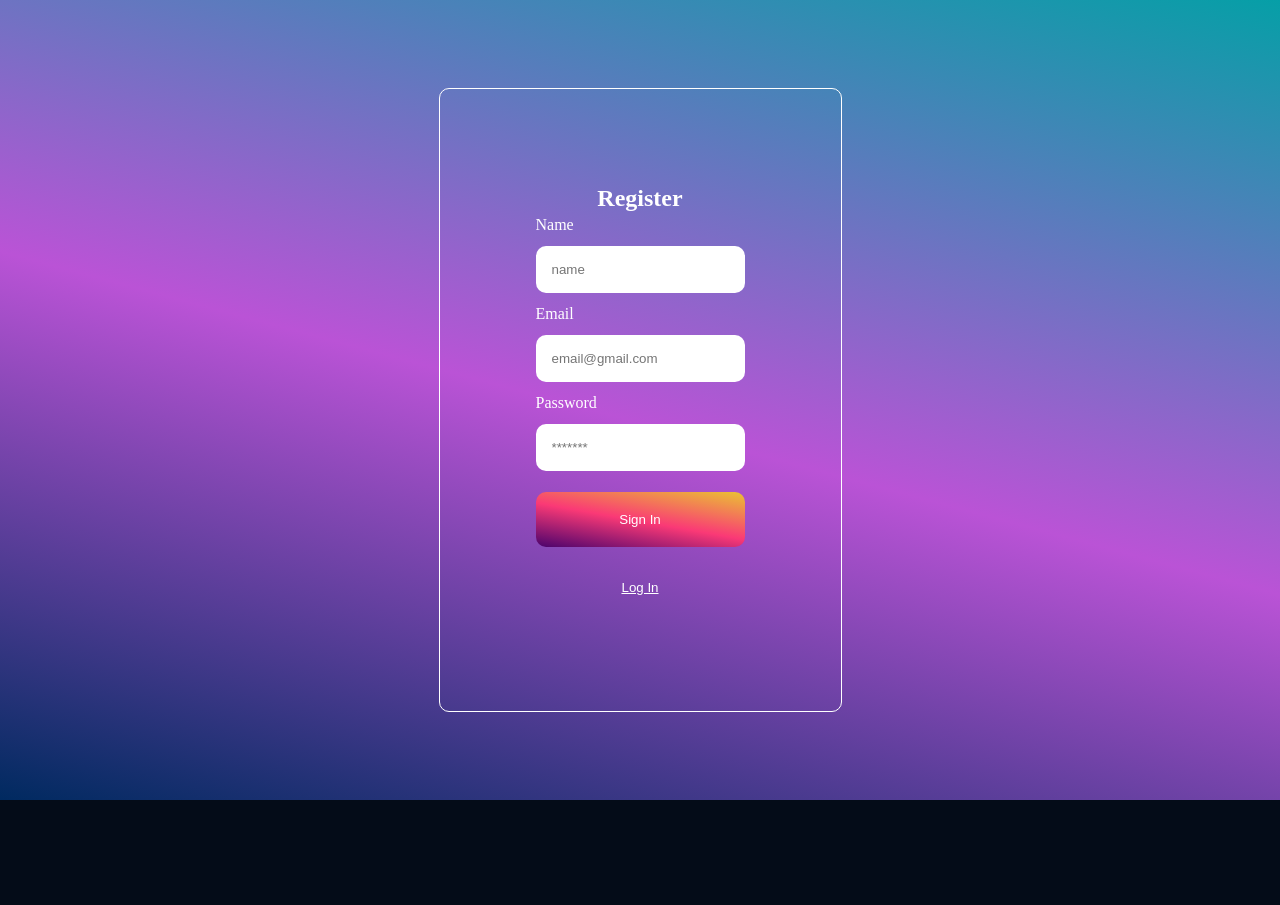
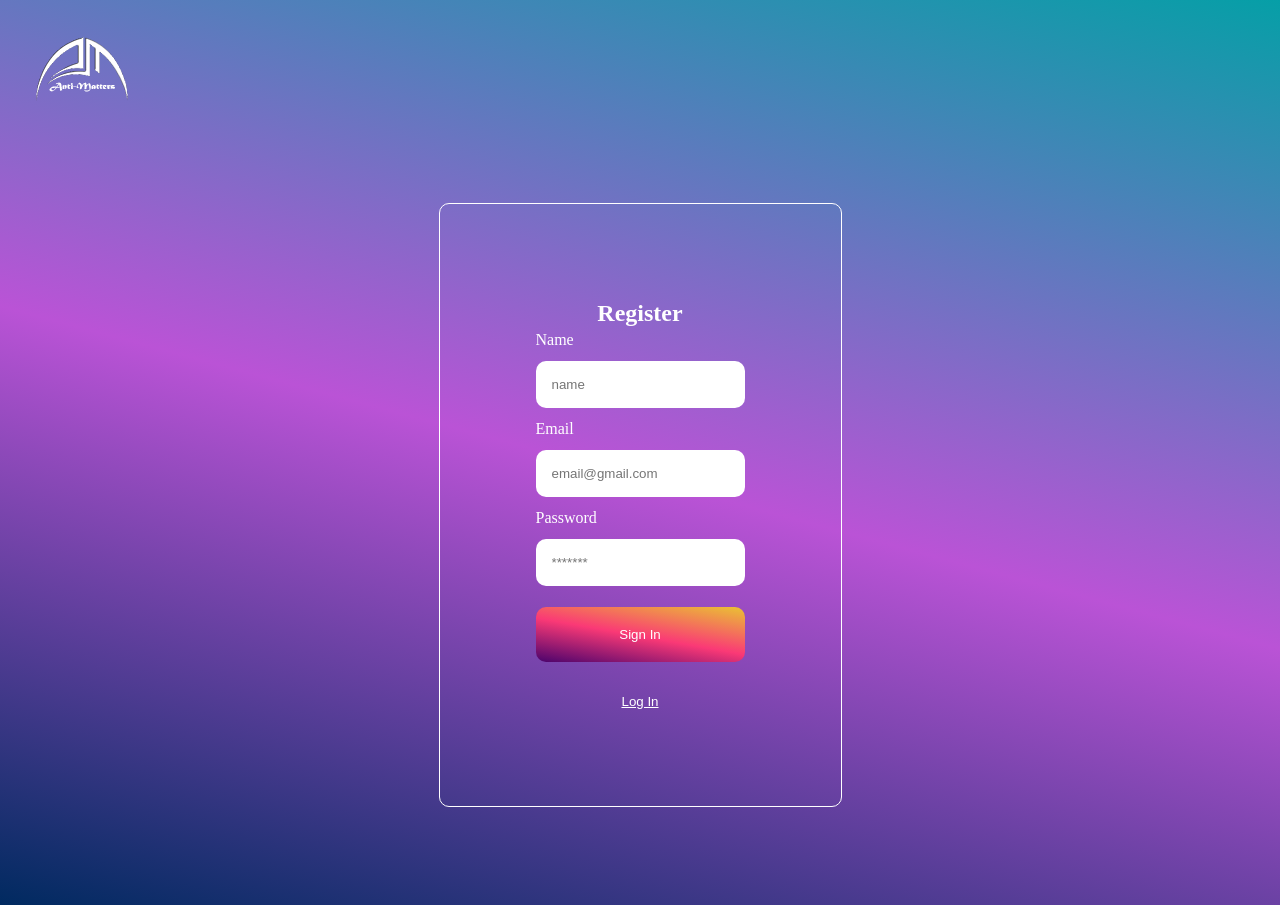
Before and after one commit to sachham-karki/modern-front-end, a React (Create React App) app in the folder app-frontend/: page /register in a window 1280 px wide. Before the commit the page ends 800 px from the top, so only its background shows below. Built offline with nearby package versions, Linux system fonts and the light colour scheme.

Commit message:
Adding links and logo in login pages

```diff
--- a/app-frontend/src/components/login/login.css
+++ /dev/null
@@ -1,57 +0,0 @@
-.App {
-  text-align: center;
-  display: flex;
-  min-height: 100vh;
-  align-items: center;
-  justify-content: center;
-  color: white;
-  /* background-image: linear-gradient(79deg, #4a036c, #fa3976 48%, #eac233); */
-
-  background-image: linear-gradient(15deg, #002a60, #ba53d6 48%, #069fa7);
-}
-
-.auth-form-container,
-.login-form,
-.register-form {
-  display: flex;
-  flex-direction: column;
-}
-
-@media screen and (min-width: 600px) {
-  .auth-form-container {
-    padding: 5rem;
-    border: 1px solid white;
-    border-radius: 10px;
-    margin: 0.5rem;
-  }
-}
-
-label {
-  text-align: left;
-  padding: 0.25rem 0;
-}
-
-input {
-  margin: 0.5rem 0;
-  padding: 1rem;
-  border: none;
-  border-radius: 10px;
-}
-
-button {
-  border: none;
-  /* background-color: #9b078a; */
-  background-image: linear-gradient(10deg, #4a036c, #fa3976 48%, #eac233);
-  padding: 20px;
-  border-radius: 10px;
-  cursor: pointer;
-  color: white;
-  width: 100%;
-  margin-top: 1em;
-}
-
-.link-btn {
-  background: none;
-  color: white;
-  text-decoration: underline;
-}
--- a/app-frontend/src/components/navbar/Navbar.jsx
+++ b/app-frontend/src/components/navbar/Navbar.jsx
@@ -35,7 +35,9 @@ const Navbar = () => {
     <div className="gpt3__navbar">
       <div className="gpt3__navbar-links">
         <div className="gpt3__navbar-links_logo">
-          <img src={finlog} alt="logo" />
+          <Link to="/">
+            <img src={finlog} alt="logo" />
+          </Link>
         </div>
         <div className="gpt3__navbar-links_container">
           <Menu />
--- a/app-frontend/src/components/navbar/navbar.css
+++ b/app-frontend/src/components/navbar/navbar.css
@@ -18,8 +18,8 @@
 }
 
 .gpt3__navbar-links_logo img {
-  width: 50px;
-  height: 34px;
+  width: 100px;
+  height: 69px;
 }
 
 .gpt3__navbar-links_container {
@@ -55,9 +55,6 @@
   cursor: pointer;
 }
 
-.gpt3__navbar-sign p {
-  margin: 1em 5em 0 0;
-}
 .gpt3__navbar-sign p:hover {
   color: rgb(18, 223, 141);
 }
--- a/app-frontend/src/containers/blog/Blog.jsx
+++ b/app-frontend/src/containers/blog/Blog.jsx
@@ -5,7 +5,7 @@ import "./blog.css";
 
 const Blog = () => {
   return (
-    <div className="gpt3__blog section__padding " id="blog">
+    <div className="gpt3__blog section__padding " id="library">
       <div className="gpt3__blog-heading">
         <h1 className="gradient__text">
           A lot is happening, We are blogging about it.
--- a/app-frontend/src/containers/footer/Footer.jsx
+++ b/app-frontend/src/containers/footer/Footer.jsx
@@ -1,8 +1,10 @@
 import React from "react";
 import "./footer.css";
-import gpt3logo from "../../assets/finlog.png";
+import { Link } from "react-router-dom";
+import finlog from "../../assets/finlog.png";
 
 const Footer = () => {
+  const date = new Date();
   return (
     <div className="gpt3__footer section__padding">
       <div className="gpt3__footer-heading">
@@ -15,7 +17,9 @@ const Footer = () => {
       </div>
       <div className="gpt3__footer-links">
         <div className="gpt3__footer-links_logo">
-          <img src={gpt3logo} alt="logo" />
+          <Link to="/">
+            <img src={finlog} alt="logo" />
+          </Link>{" "}
           <p>Anti-Matter Footscray, VIC 3011, All Rights Reserved</p>
         </div>
         <div className="gpt3__footer-links_div">
@@ -39,7 +43,7 @@ const Footer = () => {
         </div>
       </div>
       <div className="gpt3__footer-copyright">
-        <p>"© 2022 Anti-Matter. All rights reserved"</p>
+        <p>"© {date.getFullYear()} Anti-Matter. All rights reserved"</p>
       </div>
     </div>
   );
--- a/app-frontend/src/containers/pages/LoginPage.js
+++ b/app-frontend/src/containers/pages/LoginPage.js
@@ -1,6 +1,8 @@
 import React, { useState } from "react";
 import "./login.css";
 import { Link } from "react-router-dom";
+
+import finlog from "../../assets/finlog.png";
 
 const LoginPage = (props) => {
   const [email, setEmail] = useState("");
@@ -12,6 +14,11 @@ const LoginPage = (props) => {
   };
 
   return (
+    <>
+      <div className="login-register__bg">
+        <Link to="/">
+          <img className="login-register__logo" src={finlog} alt="logo" />
+        </Link>{" "}
         <div className="mainLogin">
           <div className="auth-form-container">
             <h2>Login</h2>
@@ -35,9 +42,10 @@ const LoginPage = (props) => {
                 id="password"
                 name="password"
               />
-          <div className="button">
-            <button type="submit">Log In</button>
-          </div>
+
+              <button className="button-login-register" type="submit">
+                Log In
+              </button>
             </form>
             <Link to="/register">
               <button
@@ -49,6 +57,8 @@ const LoginPage = (props) => {
             </Link>
           </div>
         </div>
+      </div>
+    </>
   );
 };
 
--- a/app-frontend/src/containers/pages/RegisterPage.js
+++ b/app-frontend/src/containers/pages/RegisterPage.js
@@ -1,6 +1,8 @@
 import React, { useState } from "react";
 import "./login.css";
 import { Link } from "react-router-dom";
+
+import finlog from "../../assets/finlog.png";
 const RegisterPage = (props) => {
   const [name, setName] = useState("");
   const [email, setEmail] = useState("");
@@ -11,6 +13,11 @@ const RegisterPage = (props) => {
     console.log(email);
   };
   return (
+    <>
+      <div className="login-register__bg">
+        <Link to="/">
+          <img className="login-register__logo" src={finlog} alt="logo" />
+        </Link>{" "}
         <div className="mainRegister">
           <div className="auth-form-container">
             <h2>Register</h2>
@@ -44,9 +51,11 @@ const RegisterPage = (props) => {
                 id="password"
                 name="password"
               />
-          <div className="button">
-            <button type="submit"> Sign In</button>
-          </div>
+
+              <button className="button-login-register" type="submit">
+                {" "}
+                Sign In
+              </button>
             </form>
             <Link to="/login">
               <button
@@ -58,6 +67,8 @@ const RegisterPage = (props) => {
             </Link>
           </div>
         </div>
+      </div>
+    </>
   );
 };
 
--- a/app-frontend/src/containers/pages/login.css
+++ b/app-frontend/src/containers/pages/login.css
@@ -1,3 +1,6 @@
+.login-register__bg {
+  background-image: linear-gradient(15deg, #002a60, #ba53d6 48%, #069fa7);
+}
 .mainLogin {
   text-align: center;
   display: flex;
@@ -7,7 +10,7 @@
   color: white;
   /* background-image: linear-gradient(79deg, #4a036c, #fa3976 48%, #eac233); */
 
-  background-image: linear-gradient(15deg, #002a60, #ba53d6 48%, #069fa7);
+  /* background-image: linear-gradient(15deg, #002a60, #ba53d6 48%, #069fa7); */
 }
 
 .mainRegister {
@@ -19,7 +22,7 @@
   color: white;
   /* background-image: linear-gradient(79deg, #4a036c, #fa3976 48%, #eac233); */
 
-  background-image: linear-gradient(15deg, #002a60, #ba53d6 48%, #069fa7);
+  /* background-image: linear-gradient(15deg, #002a60, #ba53d6 48%, #069fa7); */
 }
 
 .auth-form-container,
@@ -38,19 +41,31 @@
   }
 }
 
-label {
+.mainRegister label {
   text-align: left;
   padding: 0.25rem 0;
 }
 
-input {
+.mainRegister input {
   margin: 0.5rem 0;
   padding: 1rem;
   border: none;
   border-radius: 10px;
 }
 
-button {
+.mainLogin label {
+  text-align: left;
+  padding: 0.25rem 0;
+}
+
+.mainLogin input {
+  margin: 0.5rem 0;
+  padding: 1rem;
+  border: none;
+  border-radius: 10px;
+}
+
+.button-login-register {
   border: none;
   /* background-color: #9b078a; */
   background-image: linear-gradient(10deg, #4a036c, #fa3976 48%, #eac233);
@@ -66,4 +81,18 @@ button {
   background: none;
   color: white;
   text-decoration: underline;
+  border: none;
+  margin-top: 2rem;
+  cursor: pointer;
 }
+
+.link-btn :hover {
+  color: rgb(18, 223, 141);
+}
+
+.login-register__logo {
+  width: 100px;
+  height: 69px;
+  margin-top: 2em;
+  margin-left: 2em;
+}
```
Also changed, not shown: app-frontend/src/components/login/Login.jsx (deleted, +0 -49 lines). Lines whose indentation alone changed are shown as unchanged.
